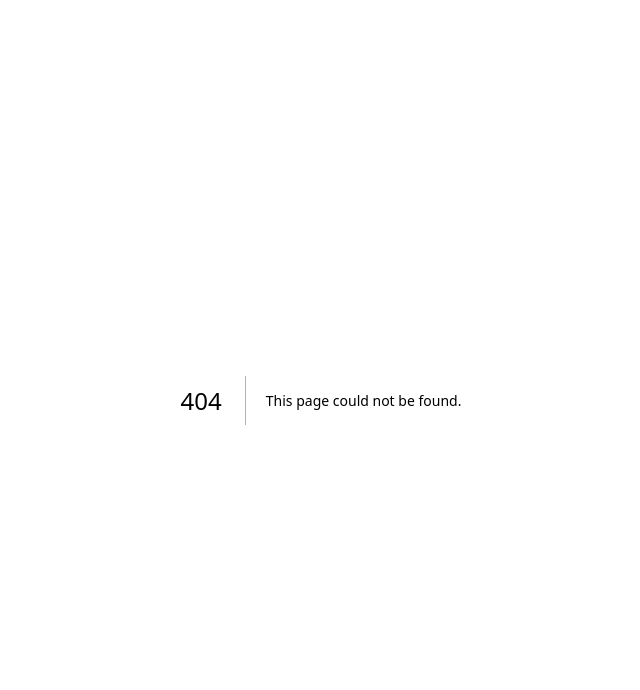
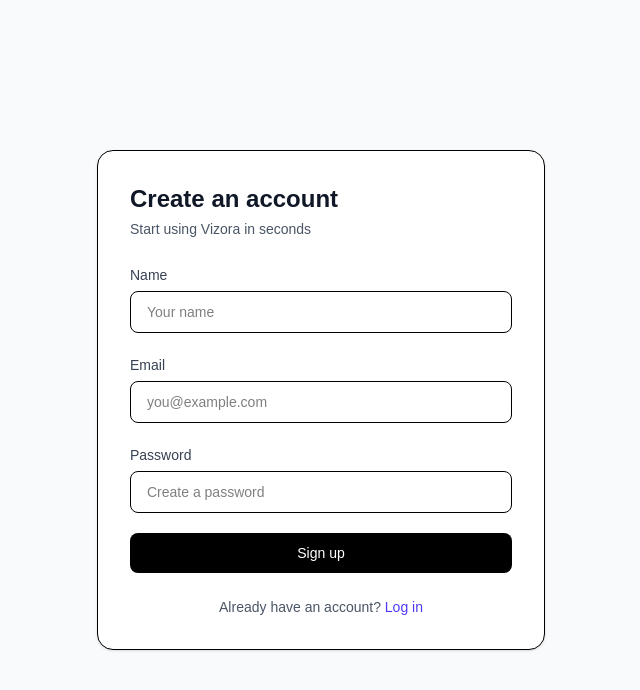
Before and after one commit to Flashl3opard/structify, a Next.js app: page /signup in a window 1280 px wide. Before the commit this address had no page. Shown: the top 690 px of the page, without its empty margins (319-959 px from the left). Built offline with nearby package versions, Linux system fonts and the light colour scheme.

Commit message:
Added Login and Signup routes

```diff
--- /dev/null
+++ b/app/login/page.tsx
@@ -0,0 +1,55 @@
+"use client";
+
+import Link from "next/link";
+
+export default function LoginPage() {
+  return (
+    <div className="min-h-screen flex items-center justify-center bg-gray-50 px-4">
+      <div className="w-full max-w-md rounded-2xl bg-white p-8 shadow-sm border">
+        <h1 className="text-2xl font-bold text-gray-900">Welcome back</h1>
+        <p className="mt-1 text-sm text-gray-600">
+          Log in to your Vizora account
+        </p>
+
+        <form className="mt-6 space-y-5">
+          <div>
+            <label className="text-sm font-medium text-gray-700">Email</label>
+            <input
+              type="email"
+              placeholder="you@example.com"
+              className="mt-1 w-full rounded-lg border px-4 py-2.5 text-sm focus:outline-none focus:ring-2 focus:ring-indigo-500"
+            />
+          </div>
+
+          <div>
+            <label className="text-sm font-medium text-gray-700">
+              Password
+            </label>
+            <input
+              type="password"
+              placeholder="••••••••"
+              className="mt-1 w-full rounded-lg border px-4 py-2.5 text-sm focus:outline-none focus:ring-2 focus:ring-indigo-500"
+            />
+          </div>
+
+          <button
+            type="submit"
+            className="w-full rounded-lg bg-black py-2.5 text-sm font-medium text-white hover:bg-gray-900"
+          >
+            Log in
+          </button>
+        </form>
+
+        <p className="mt-6 text-center text-sm text-gray-600">
+          Don’t have an account?{" "}
+          <Link
+            href="/signup"
+            className="font-medium text-indigo-600 hover:underline"
+          >
+            Sign up
+          </Link>
+        </p>
+      </div>
+    </div>
+  );
+}
--- /dev/null
+++ b/app/signup/page.tsx
@@ -0,0 +1,64 @@
+"use client";
+
+import Link from "next/link";
+
+export default function SignupPage() {
+  return (
+    <div className="min-h-screen flex items-center justify-center bg-gray-50 px-4">
+      <div className="w-full max-w-md rounded-2xl bg-white p-8 shadow-sm border">
+        <h1 className="text-2xl font-bold text-gray-900">Create an account</h1>
+        <p className="mt-1 text-sm text-gray-600">
+          Start using Vizora in seconds
+        </p>
+
+        <form className="mt-6 space-y-5">
+          <div>
+            <label className="text-sm font-medium text-gray-700">Name</label>
+            <input
+              type="text"
+              placeholder="Your name"
+              className="mt-1 w-full rounded-lg border px-4 py-2.5 text-sm focus:outline-none focus:ring-2 focus:ring-indigo-500"
+            />
+          </div>
+
+          <div>
+            <label className="text-sm font-medium text-gray-700">Email</label>
+            <input
+              type="email"
+              placeholder="you@example.com"
+              className="mt-1 w-full rounded-lg border px-4 py-2.5 text-sm focus:outline-none focus:ring-2 focus:ring-indigo-500"
+            />
+          </div>
+
+          <div>
+            <label className="text-sm font-medium text-gray-700">
+              Password
+            </label>
+            <input
+              type="password"
+              placeholder="Create a password"
+              className="mt-1 w-full rounded-lg border px-4 py-2.5 text-sm focus:outline-none focus:ring-2 focus:ring-indigo-500"
+            />
+          </div>
+
+          <button
+            type="submit"
+            className="w-full rounded-lg bg-black py-2.5 text-sm font-medium text-white hover:bg-gray-900"
+          >
+            Sign up
+          </button>
+        </form>
+
+        <p className="mt-6 text-center text-sm text-gray-600">
+          Already have an account?{" "}
+          <Link
+            href="/login"
+            className="font-medium text-indigo-600 hover:underline"
+          >
+            Log in
+          </Link>
+        </p>
+      </div>
+    </div>
+  );
+}
--- a/package.json
+++ b/package.json
@@ -9,6 +9,7 @@
     "lint": "eslint"
   },
   "dependencies": {
+    "lucide-react": "^0.562.0",
     "next": "16.0.10",
     "react": "19.2.1",
     "react-dom": "19.2.1"
```
Also changed, not shown: 1 other file (tests, documents, lock files or other folders).
